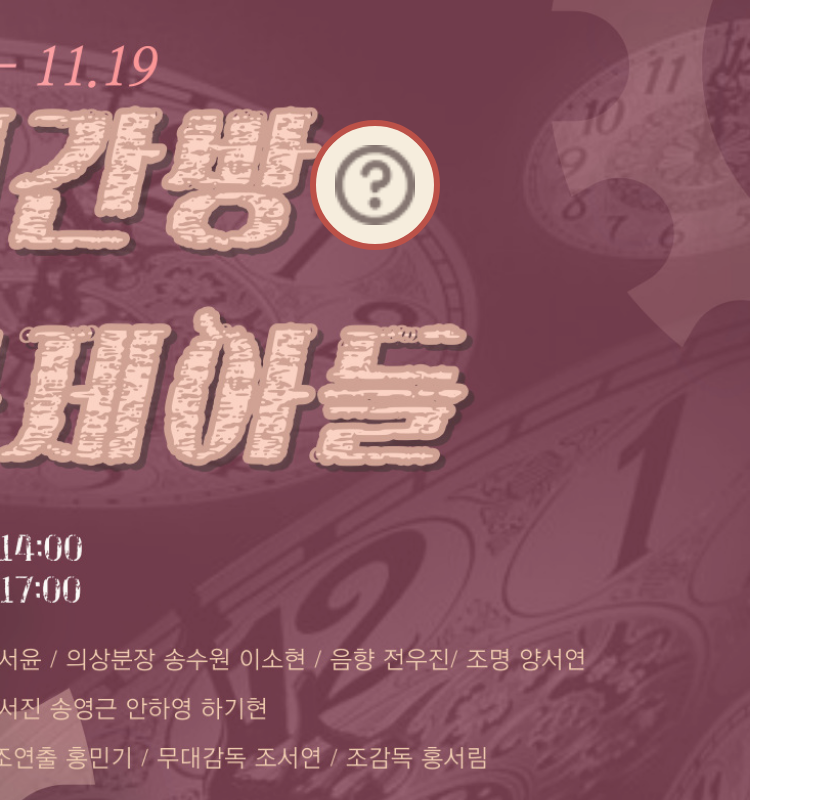
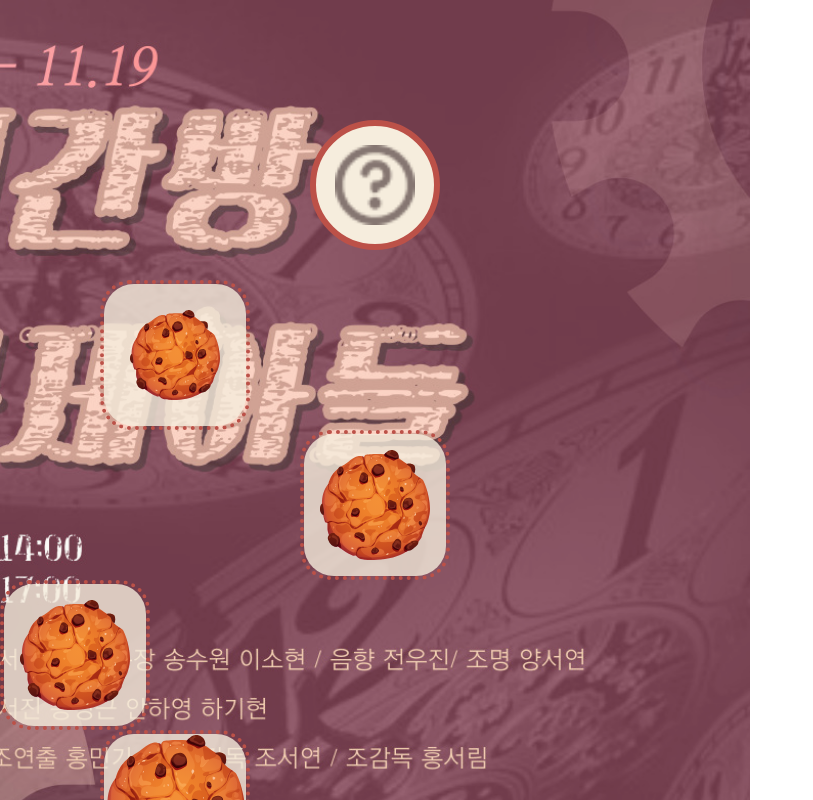
Before and after one commit to devBuzz142/numanku-fe, a React (Create React App) app: page /view in a window 1280 px wide. Shown: the top 800 px of the page, without its empty margins (0-813 px from the left). Built offline with nearby package versions, Linux system fonts and the light colour scheme; a web font is replaced by a local one.

Commit message:
feat: Kuki 기초 구현

```diff
--- a/src/App.jsx
+++ b/src/App.jsx
@@ -23,7 +23,7 @@ function App() {
         <Route path="/" element={<HomePage />} />
         <Route path="/view" element={<ViewMainPage />} />
         <Route path="/view/login" element={<ViewLoginPage />} />
-        <Route path="/view/kuki" element={<ViewKukiPage />} />
+        <Route path="/view/kuki/*" element={<ViewKukiPage />} />
         <Route path="/view/design" element={<ViewDesignPage />} />
         <Route path="/view/write" element={<ViewWritePage />} />
         <Route path="/view/complete" element={<ViewCompletePage />} />
--- /dev/null
+++ b/src/commons/dummy.js
@@ -0,0 +1,52 @@
+export const TEMP_KUKIES = [
+  {
+    id: 1,
+    writer: 'devbuzz142',
+    content: '쿠키1',
+    isPublic: true,
+    isAnonymous: false,
+    isLike: false,
+    likeCount: 0,
+    left: 100,
+  },
+  {
+    id: 2,
+    writer: 'devbuzz142',
+    content: '쿠키2',
+    isPublic: true,
+    isAnonymous: false,
+    isLike: false,
+    likeCount: 2,
+    left: 300,
+  },
+  {
+    id: 3,
+    writer: 'devbuzz142',
+    content: '쿠키2',
+    isPublic: true,
+    isAnonymous: false,
+    isLike: false,
+    likeCount: 2,
+    left: 0,
+  },
+  {
+    id: 4,
+    writer: 'devbuzz142',
+    content: '쿠키2',
+    isPublic: true,
+    isAnonymous: false,
+    isLike: false,
+    likeCount: 5,
+    left: 100,
+  },
+  {
+    id: 5,
+    writer: 'devbuzz142',
+    content: '쿠키2',
+    isPublic: true,
+    isAnonymous: false,
+    isLike: false,
+    likeCount: 0,
+    left: 600,
+  },
+];
--- /dev/null
+++ b/src/components/Kuki/Kuki.jsx
@@ -0,0 +1,20 @@
+import * as S from './Kuki.style';
+import KUKI1 from '../../assets/kuki1.svg';
+import { useNavigate } from 'react-router-dom';
+
+const Kuki = ({ kuki }) => {
+  const navigate = useNavigate();
+
+  return (
+    <S.KukiContainer
+      left={kuki.left}
+      onClick={() => navigate(`/view/kuki/${kuki.id}`)}
+    >
+      <S.KukiWrapper likeCount={kuki.likeCount}>
+        <img src={KUKI1} alt="kuki1" />
+      </S.KukiWrapper>
+    </S.KukiContainer>
+  );
+};
+
+export default Kuki;
--- /dev/null
+++ b/src/components/Kuki/Kuki.style.jsx
@@ -0,0 +1,30 @@
+import styled from '@emotion/styled';
+
+export const KukiContainer = styled.div`
+  left: ${({ left }) => left}px;
+
+  width: 150px;
+  height: 150px;
+
+  border-radius: 30px;
+  border: 4px dotted #bc5148;
+
+  display: flex;
+  justify-content: center;
+  align-items: center;
+
+  ::before {
+    content: '';
+    position: absolute;
+    width: 100%;
+    height: 100%;
+    background-color: #f6eddd;
+    opacity: 0.8;
+    border-radius: 30px;
+  }
+`;
+
+export const KukiWrapper = styled.div`
+  width: ${({ likeCount }) => 90 + Math.min(50, likeCount * 10)}px;
+  height: ${({ likeCount }) => 90 + Math.min(50, likeCount * 10)}px;
+`;
--- a/src/pages/ViewMainPage/ViewMainPage.jsx
+++ b/src/pages/ViewMainPage/ViewMainPage.jsx
@@ -1,15 +1,21 @@
 import * as S from './ViewMainPage.style';
+import Icon from '../../components/Icon/Icon';
+import Kuki from '../../components/Kuki/Kuki';
+
 import TEMP_POSTER from '../../assets/images/temp_poster2.jpeg';
-import Icon from '../../components/Icon/Icon';
+import { TEMP_KUKIES } from '../../commons/dummy';
+
 import { useNavigate } from 'react-router-dom';
+import { useState } from 'react';
 
 const ViewMainPage = () => {
   const navigate = useNavigate();
+  const [kukies, setKukies] = useState(TEMP_KUKIES);
 
   return (
     <S.ViewMainPage image={TEMP_POSTER}>
       <S.InfoButtonWrapper>
-        <S.InfoButton onClick={() => navigate('/view/info')}>
+        <S.InfoButton>
           <Icon name="HELP_CIRCLE" width="80px" height="80px" />
         </S.InfoButton>
       </S.InfoButtonWrapper>
@@ -18,6 +24,11 @@ const ViewMainPage = () => {
           <Icon name="ADD_FILL" width="80px" height="80px" />
         </S.PlusButton>
       </S.PlusButtonWrapper>
+      <S.KukiContainer>
+        {kukies.map((kuki, index) => (
+          <Kuki key={index} kuki={kuki} />
+        ))}
+      </S.KukiContainer>
     </S.ViewMainPage>
   );
 };
--- a/src/pages/ViewMainPage/ViewMainPage.style.jsx
+++ b/src/pages/ViewMainPage/ViewMainPage.style.jsx
@@ -46,6 +46,8 @@ export const PlusButtonWrapper = styled.div`
   left: 50%;
   transform: translateX(-50%);
   bottom: 100px;
+
+  z-index: 1;
 `;
 
 export const PlusButton = styled.button`
@@ -60,3 +62,10 @@ export const PlusButton = styled.button`
   justify-content: center;
   align-items: center;
 `;
+
+export const KukiContainer = styled.div`
+  width: 100%;
+  height: calc(100% - 280px);
+
+  top: 280px;
+`;
```
